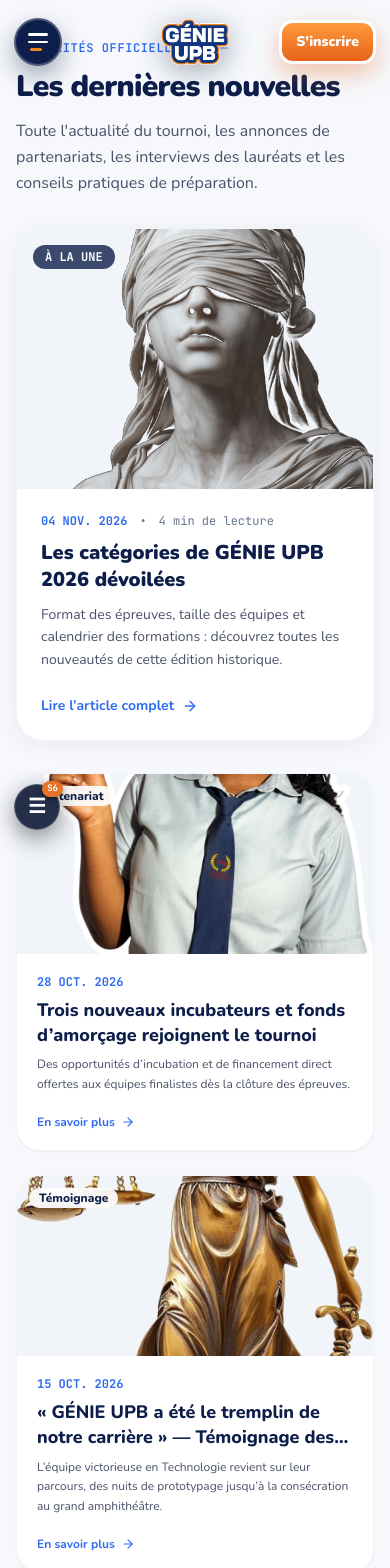
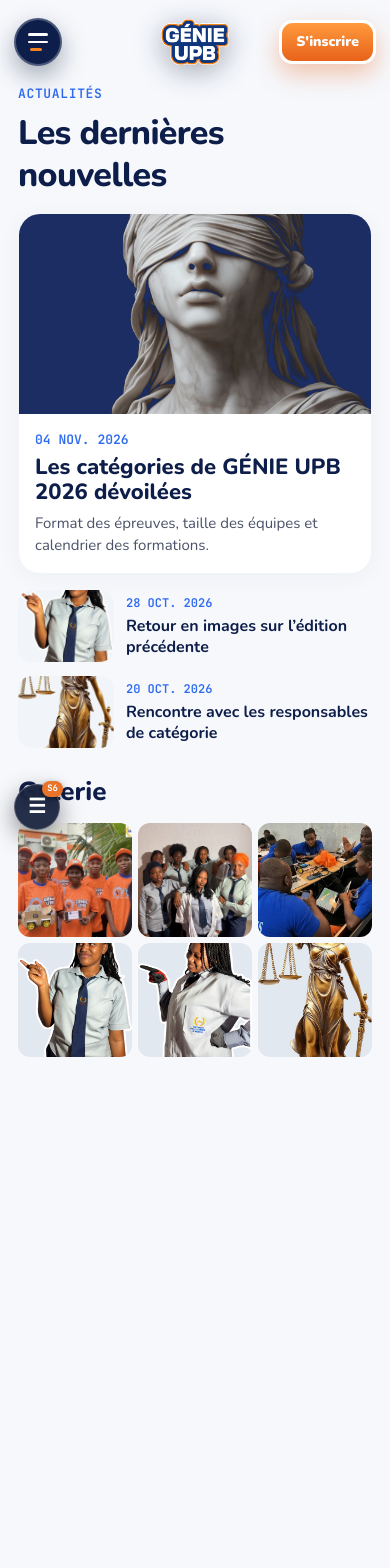
Before and after one commit to G4MA5/Genie_upbv2, a React (Vite) app: page /actualites in a window 390 px wide. Shown: the top 1568 px of the page. After the commit the page ends 1105 px from the top, so only its background shows below. Built offline with nearby package versions, Linux system fonts and the light colour scheme.

Commit message:
feat(actualites): refonte 100% fidele au prototype S6 Actualites et Article A avec cartes desktop 1180px et mobile intact

```diff
--- a/src/data/newsData.ts
+++ b/src/data/newsData.ts
@@ -1,81 +1,78 @@
 import imgNews1 from '../assets/images/f3963bb8.png';
 import imgNews2 from '../assets/images/144a752c.png';
 import imgNews3 from '../assets/images/9aad4d4a.png';
-import imgNews4 from '../assets/images/e388fda3.png';
+import imgGal1 from '../assets/images/0f212a34.png';
+import imgGal2 from '../assets/images/7206a375.png';
+import imgGal3 from '../assets/images/44e0b199.png';
+import imgGal4 from '../assets/images/144a752c.png';
+import imgGal5 from '../assets/images/e388fda3.png';
+import imgGal6 from '../assets/images/9aad4d4a.png';
 
-export interface ArticleItem {
+export interface NewsArticle {
   id: string;
   slug: string;
   date: string;
+  tag: string;
   titre: string;
   resume: string;
-  contenu: string[];
-  categorie: 'Annonce' | 'Partenariat' | 'Témoignage' | 'Conseils';
+  chapeau: string;
+  paragraphe1: string;
+  citation: string;
+  paragraphe2: string;
   image: string;
-  auteur: string;
-  tempsLecture: string;
+  tempsLecture?: string;
 }
 
-export const newsArticles: ArticleItem[] = [
+export const newsArticles: NewsArticle[] = [
   {
-    id: '1',
+    id: 'news-1',
     slug: 'categories-genie-upb-devoilees',
     date: '04 NOV. 2026',
+    tag: 'ANNONCE',
     titre: 'Les catégories de GÉNIE UPB 2026 dévoilées',
-    resume: 'Format des épreuves, taille des équipes et calendrier des formations : découvrez toutes les nouveautés de cette édition historique.',
-    contenu: [
-      'Le comité d’organisation de l’Université Polytechnique de Bingerville a officiellement levé le voile sur les quatre disciplines phares du tournoi GÉNIE UPB.',
-      'Cette année, les épreuves mettent l’accent sur la résolution de problématiques d’impact direct pour l’Afrique de l’Ouest : agriculture connectée IoT, entrepreneuriat innovant, gestion de chocs financiers et procès simulés avec cas réels.',
-      'Cinq semaines de formations certifiantes gratuites accompagneront chaque étudiant dès le 21 décembre, assurées par des spécialistes et des universitaires de premier plan.',
-    ],
-    categorie: 'Annonce',
+    resume: 'Format des épreuves, taille des équipes et calendrier des formations.',
+    chapeau: 'Technologie, Innovation, Économie et Droit : cette année, quatre catégories pour quatre façons de relever un défi.',
+    paragraphe1: 'Chaque catégorie a son format d\'épreuve, ses critères et son responsable. Les équipes de 4 à 6 étudiants de licence s\'inscrivent en ligne du 23 novembre au 18 décembre, puis suivent cinq semaines de formations avant le concours du 27 au 29 janvier.',
+    citation: '« On veut que chaque étudiant trouve le terrain où il brille. »',
+    paragraphe2: 'Les places sont limitées dans chaque catégorie ; au-delà du quota, les équipes passent en liste d\'attente.',
     image: imgNews1,
-    auteur: 'Comité d’Organisation UPB',
     tempsLecture: '4 min',
   },
   {
-    id: '2',
-    slug: 'partenariats-incubateurs-tournoi',
+    id: 'news-2',
+    slug: 'retour-en-images-edition-precedente',
     date: '28 OCT. 2026',
-    titre: 'Trois nouveaux incubateurs et fonds d’amorçage rejoignent le tournoi',
-    resume: 'Des opportunités d’incubation et de financement direct offertes aux équipes finalistes dès la clôture des épreuves.',
-    contenu: [
-      'GÉNIE UPB franchit un nouveau cap avec l’entrée de trois acteurs majeurs de l’écosystème tech et entrepreneurial ivoirien.',
-      'Les équipes lauréates bénéficieront d’un accès prioritaire à des espaces de coworking, de mentorats individuels et de pré-financements pour transformer leurs prototypes en startups viables.',
-    ],
-    categorie: 'Partenariat',
+    tag: 'RÉTROSPECTIVE',
+    titre: 'Retour en images sur l’édition précédente',
+    resume: 'Revivez les temps forts, les pitchs en amphithéâtre et la remise des prix de l\'édition 2025.',
+    chapeau: 'Une immersion dans la ferveur et l\'énergie des 45 équipes participantes réunies sur le campus de Bingerville.',
+    paragraphe1: 'Des nuits entières de hackathon, des démonstrations de prototypes fonctionnels devant le jury et des moments inoubliables partagés entre étudiants de toutes les filières.',
+    citation: '« L\'émulation intellectuelle et la cohésion d\'équipe ont marqué cette édition record. »',
+    paragraphe2: 'Plus de 5 millions de FCFA de récompenses et bourses de pré-incubation ont été décernés aux projets les plus prometteurs.',
     image: imgNews2,
-    auteur: 'Pôle Partenariats & Entreprises',
     tempsLecture: '3 min',
   },
   {
-    id: '3',
-    slug: 'retour-experience-laureats-edition-precedente',
-    date: '15 OCT. 2026',
-    titre: '« GÉNIE UPB a été le tremplin de notre carrière » — Témoignage des lauréats',
-    resume: 'L’équipe victorieuse en Technologie revient sur leur parcours, des nuits de prototypage jusqu’à la consécration au grand amphithéâtre.',
-    contenu: [
-      'Rencontre inspirante avec Marie et Fabrice, étudiants diplômés aujourd’hui à la tête de leur propre solution agritech connectée.',
-      '« Le tournoi vous pousse au-delà de la théorie des cours. On apprend à pitcher devant des jurys sans concession et à coopérer sous la pression. »',
-    ],
-    categorie: 'Témoignage',
+    id: 'news-3',
+    slug: 'rencontre-responsables-categorie',
+    date: '20 OCT. 2026',
+    tag: 'INTERVIEW',
+    titre: 'Rencontre avec les responsables de catégorie',
+    resume: 'Conseils de préparation, attentes des jurys et astuces pour composer une équipe équilibrée.',
+    chapeau: 'Les quatre responsables académiques livrent leurs recommandations exclusives pour aborder sereinement les qualifications.',
+    paragraphe1: 'Chaque responsable détaille la grille d\'évaluation spécifique à sa discipline, de la rigueur algorithmique en Technologie à la force rhétorique en Droit.',
+    citation: '« La clé de la réussite réside dans l\'écoute mutuelle et la répartition claire des rôles au sein de l\'équipe. »',
+    paragraphe2: 'Les formations débutent le 21 décembre : tous les supports et plannings seront accessibles depuis l\'espace candidat.',
     image: imgNews3,
-    auteur: 'Rédaction UPB News',
     tempsLecture: '5 min',
   },
-  {
-    id: '4',
-    slug: 'guide-constituer-equipe-equilibree',
-    date: '02 OCT. 2026',
-    titre: 'Guide pratique : comment constituer une équipe gagnante ?',
-    resume: 'Complémentarité des compétences, répartition des rôles et organisation interne : les conseils des jurys pour maximiser vos chances.',
-    contenu: [
-      'Pour maximiser vos chances de qualification, évitez les équipes monolithiques. Associez des profils orientés technique, stratégie, design et communication.',
-      'Chaque équipe doit désigner un capitaine rigoureux qui sera le point de contact unique pour le dépôt des livrables et la gestion du calendrier.',
-    ],
-    categorie: 'Conseils',
-    image: imgNews4,
-    auteur: 'Jury & Formateurs UPB',
-    tempsLecture: '6 min',
-  },
 ];
+
+export const galleryImages = [
+  { id: 'g1', src: imgGal1, alt: 'Campus UPB - Travaux en équipe' },
+  { id: 'g2', src: imgGal2, alt: 'Présentation devant le jury' },
+  { id: 'g3', src: imgGal3, alt: 'Atelier prototypage électronique' },
+  { id: 'g4', src: imgGal4, alt: 'Séance de travail en groupe' },
+  { id: 'g5', src: imgGal5, alt: 'Délibération du jury' },
+  { id: 'g6', src: imgGal6, alt: 'Cérémonie de remise des prix' },
+];
--- a/src/pages/publique/Actualites.tsx
+++ b/src/pages/publique/Actualites.tsx
@@ -1,116 +1,181 @@
-import React from 'react';
+import React, { useState } from 'react';
 import { Link } from 'react-router-dom';
-import { newsArticles } from '../../data/newsData';
-import { ArrowRight, Calendar, Clock, Sparkles } from 'lucide-react';
+import { newsArticles, galleryImages } from '../../data/newsData';
+import { X, ChevronLeft, ChevronRight, Eye } from 'lucide-react';
 
 export default function Actualites() {
   const featured = newsArticles[0];
-  const others = newsArticles.slice(1);
+  const secondaryNews = newsArticles.slice(1);
+  const [activePhotoIdx, setActivePhotoIdx] = useState<number | null>(null);
+
+  const openLightbox = (idx: number) => {
+    setActivePhotoIdx(idx);
+  };
+
+  const closeLightbox = () => {
+    setActivePhotoIdx(null);
+  };
+
+  const prevPhoto = (e: React.MouseEvent) => {
+    e.stopPropagation();
+    if (activePhotoIdx !== null) {
+      setActivePhotoIdx((activePhotoIdx - 1 + galleryImages.length) % galleryImages.length);
+    }
+  };
+
+  const nextPhoto = (e: React.MouseEvent) => {
+    e.stopPropagation();
+    if (activePhotoIdx !== null) {
+      setActivePhotoIdx((activePhotoIdx + 1) % galleryImages.length);
+    }
+  };
 
   return (
-    <div className="min-h-screen bg-[#F6F8FC] py-10 md:py-16 px-4 sm:px-6 lg:px-8">
-      <div className="max-w-5xl mx-auto flex flex-col gap-8 md:gap-10">
-        {/* Header */}
-        <div className="flex flex-col gap-3">
-          <div className="flex items-center gap-2">
-            <span className="font-mono text-xs md:text-sm font-semibold tracking-wider text-[#2F6BF0] uppercase">
-              ACTUALITÉS OFFICIELLES
-            </span>
-            <span className="inline-block w-8 h-[2px] bg-[#2F6BF0]/40 rounded-full" />
-          </div>
-
-          <h1 className="text-3xl sm:text-4xl md:text-5xl font-black text-[#0E1E4A] tracking-tight leading-tight">
+    <div className="min-h-screen bg-[#F6F8FC] flex justify-center min-w-0 font-nunito">
+      <div
+        data-screen-label="S6 Actualites et galerie"
+        className="w-full max-w-[560px] md:max-w-[1080px] lg:max-w-[1180px] mx-auto pt-[84px] md:pt-[124px] pb-12 md:pb-20 px-[18px] md:px-8 flex flex-col gap-4 md:gap-7"
+      >
+        {/* En-tête officiel du prototype */}
+        <div className="flex flex-col gap-2">
+          <span className="font-mono text-[13px] font-semibold text-[#2F6BF0] uppercase tracking-wider">
+            ACTUALITÉS
+          </span>
+          <h1 className="m-0 font-extrabold text-[34px] sm:text-[38px] md:text-[44px] text-[#0E1E4A] tracking-[-0.02em] leading-tight">
             Les dernières nouvelles
           </h1>
-
-          <p className="text-base sm:text-lg text-[#4A5168] leading-relaxed max-w-2xl">
-            Toute l'actualité du tournoi, les annonces de partenariats, les interviews des lauréats et les conseils pratiques de préparation.
-          </p>
         </div>
 
-        {/* Article à la Une (Featured Card) */}
+        {/* 1. Article à la Une (Featured card) */}
         {featured && (
           <Link
             to={`/actualites/${featured.slug}`}
-            className="group bg-white rounded-[28px] overflow-hidden border border-slate-100 shadow-[0_4px_24px_rgba(10,20,48,0.06)] hover:shadow-xl transition-all duration-300 flex flex-col md:flex-row"
+            className="group bg-white rounded-[22px] md:rounded-[24px] overflow-hidden border border-slate-100 shadow-[0_4px_24px_rgba(10,20,48,0.04)] hover:shadow-lg transition-all duration-300 flex flex-col md:flex-row md:items-stretch"
           >
-            <div className="relative md:w-1/2 h-[240px] md:h-auto min-h-[260px] overflow-hidden bg-slate-100">
+            {/* Slot image principale */}
+            <div className="relative h-[200px] md:h-auto md:w-1/2 overflow-hidden bg-[#1B2D63] flex-shrink-0">
               <img
                 src={featured.image}
                 alt={featured.titre}
                 className="w-full h-full object-cover transition-transform duration-700 group-hover:scale-105"
               />
-              <span className="absolute top-4 left-4 z-10 px-3 py-1 rounded-full bg-[#0E1E4A]/80 backdrop-blur-md text-white text-xs font-bold font-mono">
-                À LA UNE
-              </span>
             </div>
 
-            <div className="md:w-1/2 p-6 sm:p-8 flex flex-col justify-between gap-4">
-              <div className="flex flex-col gap-2.5">
-                <div className="flex items-center gap-3 text-xs font-mono text-slate-500">
-                  <span className="font-bold text-[#2F6BF0]">{featured.date}</span>
-                  <span>•</span>
-                  <span>{featured.tempsLecture} de lecture</span>
-                </div>
-
-                <h2 className="text-xl sm:text-2xl md:text-3xl font-black text-[#0E1E4A] group-hover:text-[#2F6BF0] transition-colors leading-snug">
-                  {featured.titre}
-                </h2>
-
-                <p className="text-sm sm:text-base text-[#4A5168] leading-relaxed line-clamp-3">
-                  {featured.resume}
-                </p>
-              </div>
-
-              <div className="flex items-center gap-2 font-bold text-sm text-[#2F6BF0] group-hover:translate-x-1 transition-transform pt-2">
-                <span>Lire l’article complet</span>
-                <ArrowRight size={16} />
-              </div>
+            {/* Contenu textuel */}
+            <div className="p-4 md:p-8 md:w-1/2 flex flex-col justify-center gap-1.5 md:gap-3">
+              <span className="font-mono text-[13px] font-semibold text-[#2F6BF0]">
+                {featured.date}
+              </span>
+              <h2 className="m-0 font-extrabold text-[22px] md:text-[28px] leading-[1.15] text-[#0E1E4A] group-hover:text-[#2F6BF0] transition-colors">
+                {featured.titre}
+              </h2>
+              <p className="m-0 font-normal text-[15px] md:text-[16px] leading-[1.5] text-[#4A5168]">
+                {featured.resume}
+              </p>
             </div>
           </Link>
         )}
 
-        {/* Grille des autres articles */}
-        <div className="grid grid-cols-1 md:grid-cols-3 gap-6">
-          {others.map((article) => (
+        {/* 2. Liste des actualités secondaires */}
+        <div className="flex flex-col gap-3.5 md:grid md:grid-cols-2 md:gap-5">
+          {secondaryNews.map((item) => (
             <Link
-              key={article.id}
-              to={`/actualites/${article.slug}`}
-              className="group bg-white rounded-[24px] overflow-hidden border border-slate-100 shadow-sm hover:shadow-lg transition-all duration-300 flex flex-col"
+              key={item.id}
+              to={`/actualites/${item.slug}`}
+              className="group flex gap-3 md:gap-4 items-center bg-transparent md:bg-white md:p-3.5 md:rounded-[20px] md:border md:border-slate-100 md:shadow-xs md:hover:shadow-md md:hover:border-slate-200 transition-all cursor-pointer"
             >
-              <div className="relative h-[180px] overflow-hidden bg-slate-100">
+              <div className="w-[96px] md:w-[110px] h-[72px] md:h-[80px] flex-none rounded-[14px] overflow-hidden bg-slate-100 shadow-xs">
                 <img
-                  src={article.image}
-                  alt={article.titre}
-                  className="w-full h-full object-cover transition-transform duration-500 group-hover:scale-105"
+                  src={item.image}
+                  alt={item.titre}
+                  className="w-full h-full object-cover group-hover:scale-105 transition-transform duration-300"
                 />
-                <span className="absolute top-3 left-3 px-2.5 py-0.5 rounded-full bg-white/90 backdrop-blur-md text-[#0E1E4A] text-xs font-extrabold">
-                  {article.categorie}
+              </div>
+              <div className="flex flex-col gap-1 min-w-0">
+                <span className="font-mono text-[12px] font-semibold text-[#2F6BF0]">
+                  {item.date}
                 </span>
-              </div>
-
-              <div className="p-5 flex flex-col flex-1 justify-between gap-3">
-                <div className="flex flex-col gap-2">
-                  <span className="font-mono text-xs font-bold text-[#2F6BF0]">
-                    {article.date}
-                  </span>
-                  <h3 className="font-extrabold text-lg text-[#0E1E4A] group-hover:text-[#2F6BF0] transition-colors leading-snug line-clamp-2">
-                    {article.titre}
-                  </h3>
-                  <p className="text-xs sm:text-sm text-[#4A5168] line-clamp-3 leading-relaxed">
-                    {article.resume}
-                  </p>
-                </div>
-
-                <div className="flex items-center gap-1.5 font-bold text-xs text-[#2F6BF0] pt-2">
-                  <span>En savoir plus</span>
-                  <ArrowRight size={14} />
-                </div>
+                <span className="font-bold text-[16px] md:text-[17px] leading-[1.3] text-[#0E1E4A] group-hover:text-[#2F6BF0] transition-colors line-clamp-2">
+                  {item.titre}
+                </span>
               </div>
             </Link>
           ))}
         </div>
+
+        {/* 3. Section Galerie (Prototype S6) */}
+        <div className="flex flex-col gap-3 mt-2 md:mt-4">
+          <h2 className="m-0 font-extrabold text-[26px] text-[#0E1E4A]">Galerie</h2>
+          <div className="grid grid-cols-3 md:grid-cols-6 gap-[6px] md:gap-3.5">
+            {galleryImages.map((photo, idx) => (
+              <button
+                key={photo.id}
+                type="button"
+                onClick={() => openLightbox(idx)}
+                aria-label={`Agrandir la photo ${idx + 1}`}
+                className="group relative aspect-square rounded-[12px] md:rounded-[18px] overflow-hidden bg-slate-200 cursor-pointer shadow-xs active:scale-95 transition-transform focus:outline-none focus:ring-2 focus:ring-[#2F6BF0]"
+              >
+                <img
+                  src={photo.src}
+                  alt={photo.alt}
+                  className="w-full h-full object-cover group-hover:scale-110 transition-transform duration-500"
+                />
+                <div className="absolute inset-0 bg-[#0E1E4A]/30 opacity-0 group-hover:opacity-100 transition-opacity flex items-center justify-center">
+                  <Eye size={20} className="text-white drop-shadow-md" />
+                </div>
+              </button>
+            ))}
+          </div>
+        </div>
       </div>
+
+      {/* Lightbox Modal interactif pour la galerie */}
+      {activePhotoIdx !== null && (
+        <div
+          role="dialog"
+          aria-modal="true"
+          onClick={closeLightbox}
+          className="fixed inset-0 z-[1000] bg-black/85 backdrop-blur-md flex items-center justify-center p-4 animate-in fade-in duration-200"
+        >
+          <button
+            onClick={closeLightbox}
+            aria-label="Fermer la vue"
+            className="absolute top-5 right-5 w-11 h-11 rounded-full bg-white/15 hover:bg-white/25 text-white flex items-center justify-center transition-colors cursor-pointer z-10"
+          >
+            <X size={22} />
+          </button>
+
+          <button
+            onClick={prevPhoto}
+            aria-label="Photo précédente"
+            className="absolute left-4 top-1/2 -translate-y-1/2 w-12 h-12 rounded-full bg-white/15 hover:bg-white/25 text-white flex items-center justify-center transition-colors cursor-pointer z-10"
+          >
+            <ChevronLeft size={26} />
+          </button>
+
+          <div
+            onClick={(e) => e.stopPropagation()}
+            className="relative max-w-4xl max-h-[85vh] rounded-2xl overflow-hidden shadow-2xl bg-black flex flex-col items-center"
+          >
+            <img
+              src={galleryImages[activePhotoIdx].src}
+              alt={galleryImages[activePhotoIdx].alt}
+              className="max-h-[80vh] w-auto object-contain rounded-xl"
+            />
+            <p className="text-white/80 text-sm font-medium py-3 px-4 text-center">
+              {galleryImages[activePhotoIdx].alt} ({activePhotoIdx + 1} / {galleryImages.length})
+            </p>
+          </div>
+
+          <button
+            onClick={nextPhoto}
+            aria-label="Photo suivante"
+            className="absolute right-4 top-1/2 -translate-y-1/2 w-12 h-12 rounded-full bg-white/15 hover:bg-white/25 text-white flex items-center justify-center transition-colors cursor-pointer z-10"
+          >
+            <ChevronRight size={26} />
+          </button>
+        </div>
+      )}
     </div>
   );
 }
```
Also changed, not shown: src/pages/publique/ArticleDetail.tsx (+48 -88 lines), src/structures/StructurePublique.tsx (+5 -2 lines).
